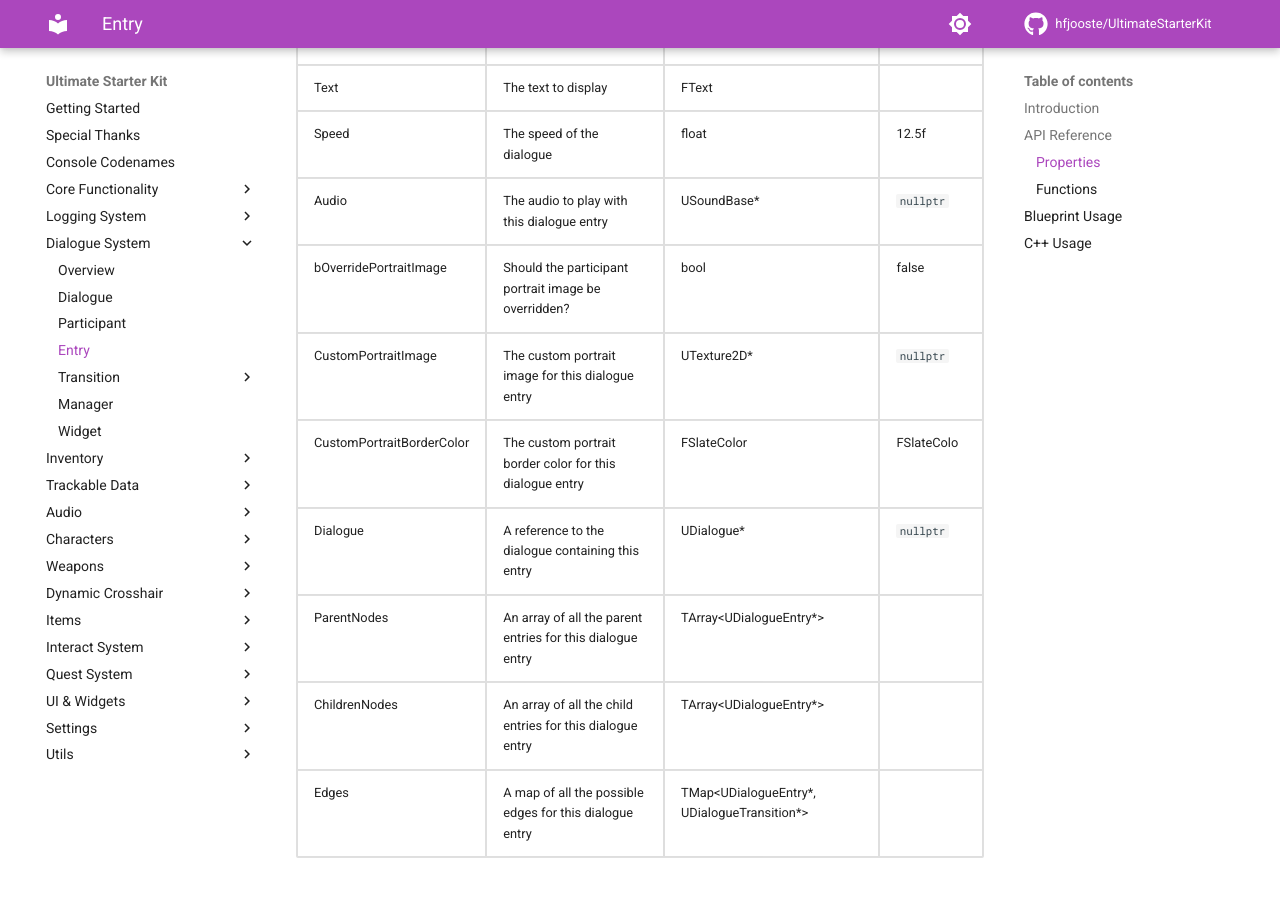
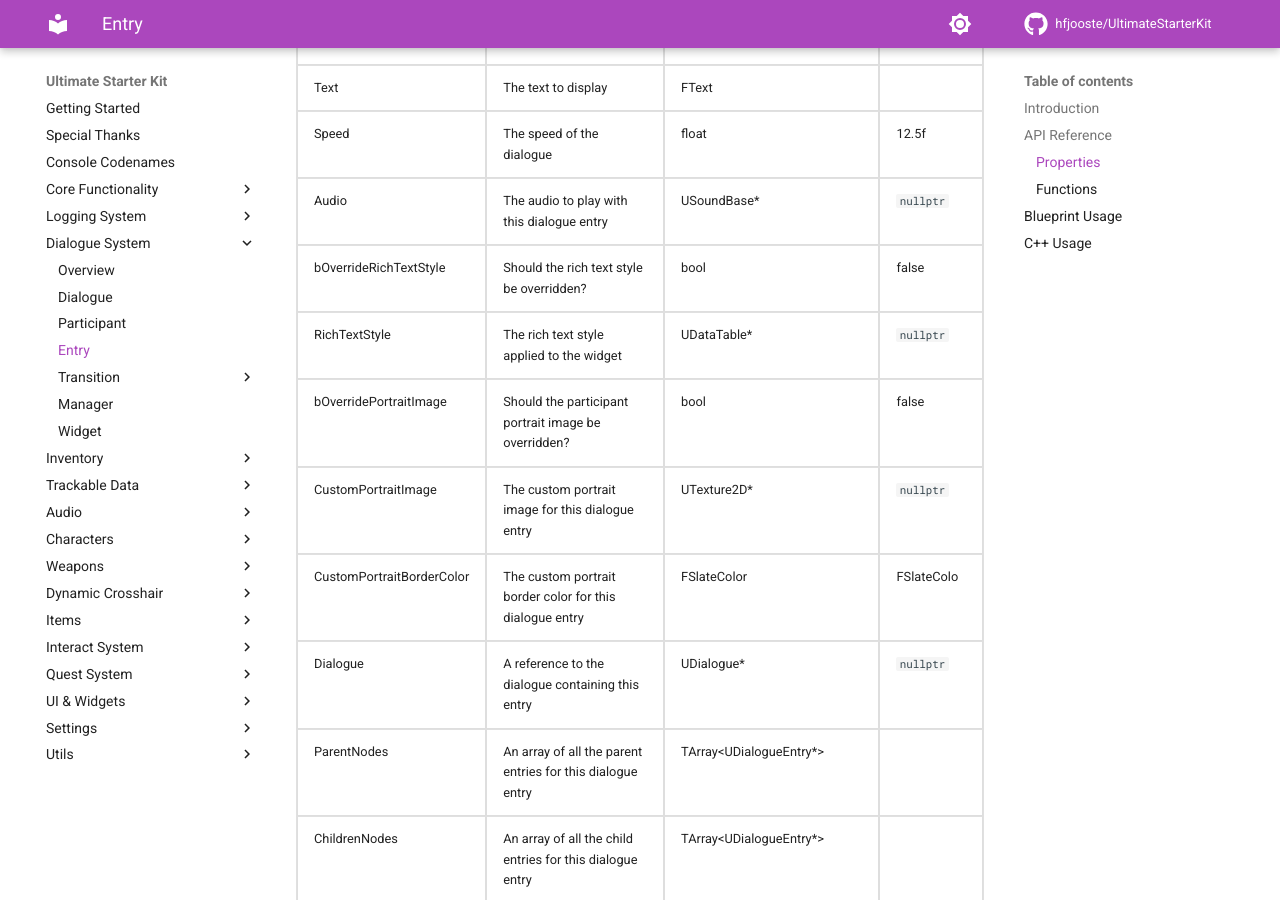
Before and after one commit to hfjooste/UltimateStarterKit, an MkDocs documentation site: the page built from docs/dialogueentry.md, in a window 1280 px wide and 900 px high, scrolled down 597 px. Built offline with MkDocs 1.6.1 and Material for MkDocs 9.7.7, drawn with Linux system fonts in a browser that asks for light colours; comment, search, counter and statistics services are not loaded.

Commit message:
Updated documentation

```diff
--- a/docs/dialogueentry.md
+++ b/docs/dialogueentry.md
@@ -44,6 +44,18 @@ A single entry in a dialogue
 		<td>Audio</td>
 		<td>The audio to play with this dialogue entry</td>
 		<td>USoundBase*</td>
+		<td><code>nullptr</code></td>
+	</tr>
+	<tr>
+		<td>bOverrideRichTextStyle</td>
+		<td>Should the rich text style be overridden?</td>
+		<td>bool</td>
+		<td>false</td>
+	</tr>
+	<tr>
+		<td>RichTextStyle</td>
+		<td>The rich text style applied to the widget</td>
+		<td>UDataTable*</td>
 		<td><code>nullptr</code></td>
 	</tr>
 	<tr>
```
Also changed, not shown: docs/dialoguewidget.md (+7 -1 lines).
